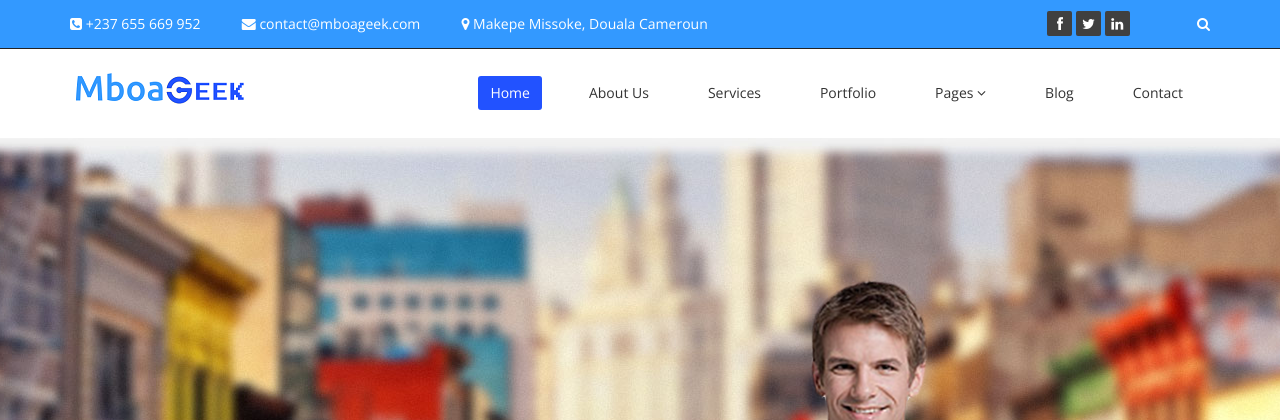
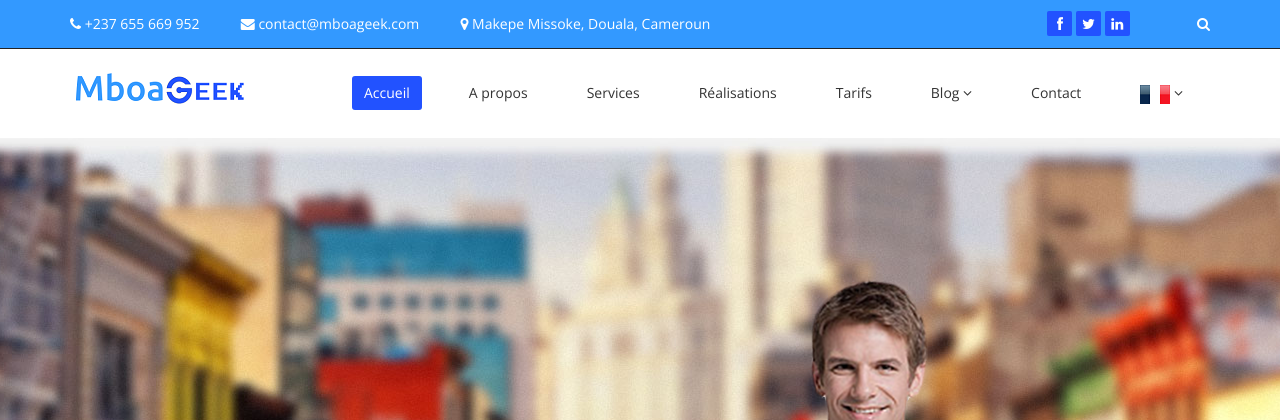
Before and after one commit to BlackstarMC97/mboageek_website, a PHP site: page /?lang=fr in a window 1280 px wide. Shown: the top 420 px of the page. Run offline with PHP 8.4, Linux system fonts and the light colour scheme.

Commit message:
Installation des drapeaux

```diff
--- a/css/main.css
+++ b/css/main.css
@@ -215,7 +215,7 @@ ul.social-share li {
 ul.social-share li a {
   display: inline-block;
   color: #fff;
-  background: #404040;
+  background: #2252FF;
   width: 25px;
   height: 25px;
   line-height: 25px;
@@ -224,8 +224,8 @@ ul.social-share li a {
 }
 
 ul.social-share li a:hover {
-  background: #c52d2f;
-  color: #fff;
+  background: #FFF;
+  color: dodgerblue;
 }
 
 .search i {
@@ -314,7 +314,7 @@ input.search-form:hover {
 }
 
 .navbar-inverse .navbar-nav .dropdown-menu {
-  background-color: rgba(0,0,0,.85);
+  background-color: dodgerblue;
   -webkit-box-shadow: 0 3px 8px rgba(0, 0, 0, 0.125);
   -moz-box-shadow: 0 3px 8px rgba(0, 0, 0, 0.125);
   box-shadow: 0 3px 8px rgba(0, 0, 0, 0.125);
@@ -339,8 +339,8 @@ input.search-form:hover {
 .navbar-inverse .navbar-nav .dropdown-menu > li:hover > a,
 .navbar-inverse .navbar-nav .dropdown-menu > li:focus > a,
 .navbar-inverse .navbar-nav .dropdown-menu > li.active > a {
-  background-color: #c52d2f;
-  color: #fff;
+  background-color: #FFF;
+  color: dodgerblue;
 }
 
 .navbar-inverse .navbar-nav .dropdown-menu > li:last-child > a {
@@ -626,7 +626,7 @@ input.search-form:hover {
   height: 100%;
   opacity: 0;
   border-radius: 0;
-  background: #c52d2f;
+  background-color: dodgerblue;
   color: #fff;
   vertical-align: middle;
   -webkit-transition: opacity 500ms;
--- a/header.php
+++ b/header.php
@@ -5,9 +5,9 @@
                 <div class="col-sm-8 col-xs-4">
                     <div class="top-number">
                         <p>
-                            <i class="fa fa-phone-square"></i>  +237 655 669 952
+                            <i class="fa fa-phone"></i>  +237 655 669 952
                             <i class="fa fa-envelope" style="margin-left:5%;"></i>  contact@mboageek.com
-                            <i class="fa fa-map-marker" style="margin-left:5%;"></i>  Makepe Missoke, Douala Cameroun
+                            <i class="fa fa-map-marker" style="margin-left:5%;"></i>  Makepe Missoke, <?php echo L::villepays; ?>
                         </p>
                     </div>
                 </div>
@@ -39,26 +39,32 @@
                     <span class="icon-bar"></span>
                     <span class="icon-bar"></span>
                 </button>
-                <a class="navbar-brand" href="index.html"><img src="images/logo.png" alt="logo"></a>
+                <a class="navbar-brand" href="index.php"><img src="images/logo.png" alt="logo"></a>
             </div>
 
             <div class="collapse navbar-collapse navbar-right">
                 <ul class="nav navbar-nav">
-                    <li class="active"><a href="index.html">Home</a></li>
-                    <li><a href="about-us.html">About Us</a></li>
-                    <li><a href="services.html">Services</a></li>
-                    <li><a href="portfolio.html">Portfolio</a></li>
+                    <li class="active"><a href="index.php"><?php echo L::accueil; ?></a></li>
+                    <li><a href="about-us.php"><?php echo L::apropos; ?></a></li>
+                    <li><a href="services.php"><?php echo L::services; ?></a></li>
+                    <li><a href="portfolio.php"><?php echo L::realisations; ?></a></li>
+                    <li><a href="pricing.php"><?php echo L::tarifs; ?></a></li>
                     <li class="dropdown">
-                        <a href="#" class="dropdown-toggle" data-toggle="dropdown">Pages <i class="fa fa-angle-down"></i></a>
+                        <a href="#" class="dropdown-toggle" data-toggle="dropdown">Blog <i class="fa fa-angle-down"></i></a>
                         <ul class="dropdown-menu">
-                            <li><a href="blog-item.html">Blog Single</a></li>
-                            <li><a href="pricing.html">Pricing</a></li>
-                            <li><a href="404.html">404</a></li>
-                            <li><a href="shortcodes.html">Shortcodes</a></li>
+                            <li><a href="blog-item.php">Blog Single</a></li>
+                            <li><a href="blog.php">Blog Home</a></li>
                         </ul>
                     </li>
-                    <li><a href="blog.html">Blog</a></li>
-                    <li><a href="contact-us.html">Contact</a></li>
+                    <li><a href="contact-us.php">Contact</a></li>
+                    <li class="dropdown">
+                        <a href="#" class="dropdown-toggle" data-toggle="dropdown"> <img src="images/<?php echo $_GET['lang']; ?>.png" style=""> <i class="fa fa-angle-down"></i></a>
+                        <ul class="dropdown-menu">
+                            <li><a href="?lang=fr"><img src="images/fr.png">&nbsp Français</a></li>
+                            <li><a href="?lang=en"><img src="images/en.png">&nbsp English</a></li>
+                            <li><a href="?lang=en"><img src="images/al.png">&nbsp Deutsch</a></li>
+                        </ul>
+                    </li>
                 </ul>
             </div>
         </div><!--/.container-->
--- a/lang/lang_fr.ini
+++ b/lang/lang_fr.ini
@@ -1,5 +1,12 @@
 accueil = "Accueil"
 recherche = "Rechercher"
+services = "Services"
+villepays = "Douala, Cameroun"
+apropos = "A propos"
+galerie = "Galerie"
+realisations = "Réalisations"
+tarifs = "Tarifs"
+langue = "Langue"
 
 
 
```
Also changed, not shown: lang/lang_en.ini (+8 -0 lines), langcache/php_i18n_f29c0806a448cd8ac2e2139df3e063ad_L_en.cache.php (+8 -0 lines), langcache/php_i18n_f29c0806a448cd8ac2e2139df3e063ad_L_fr.cache.php (+7 -0 lines), images/al.png (added), images/en.png (added), images/fr.png (added).
